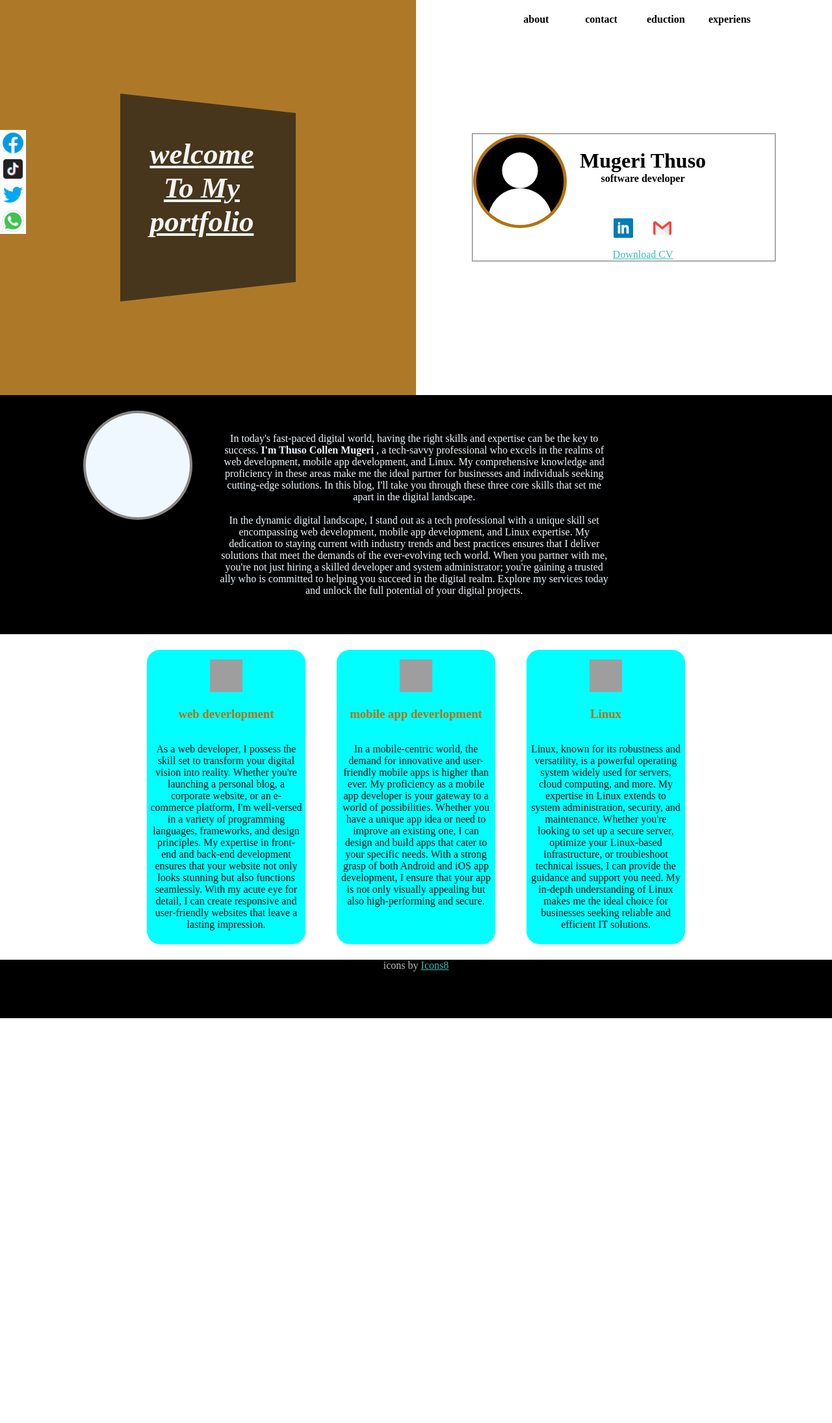
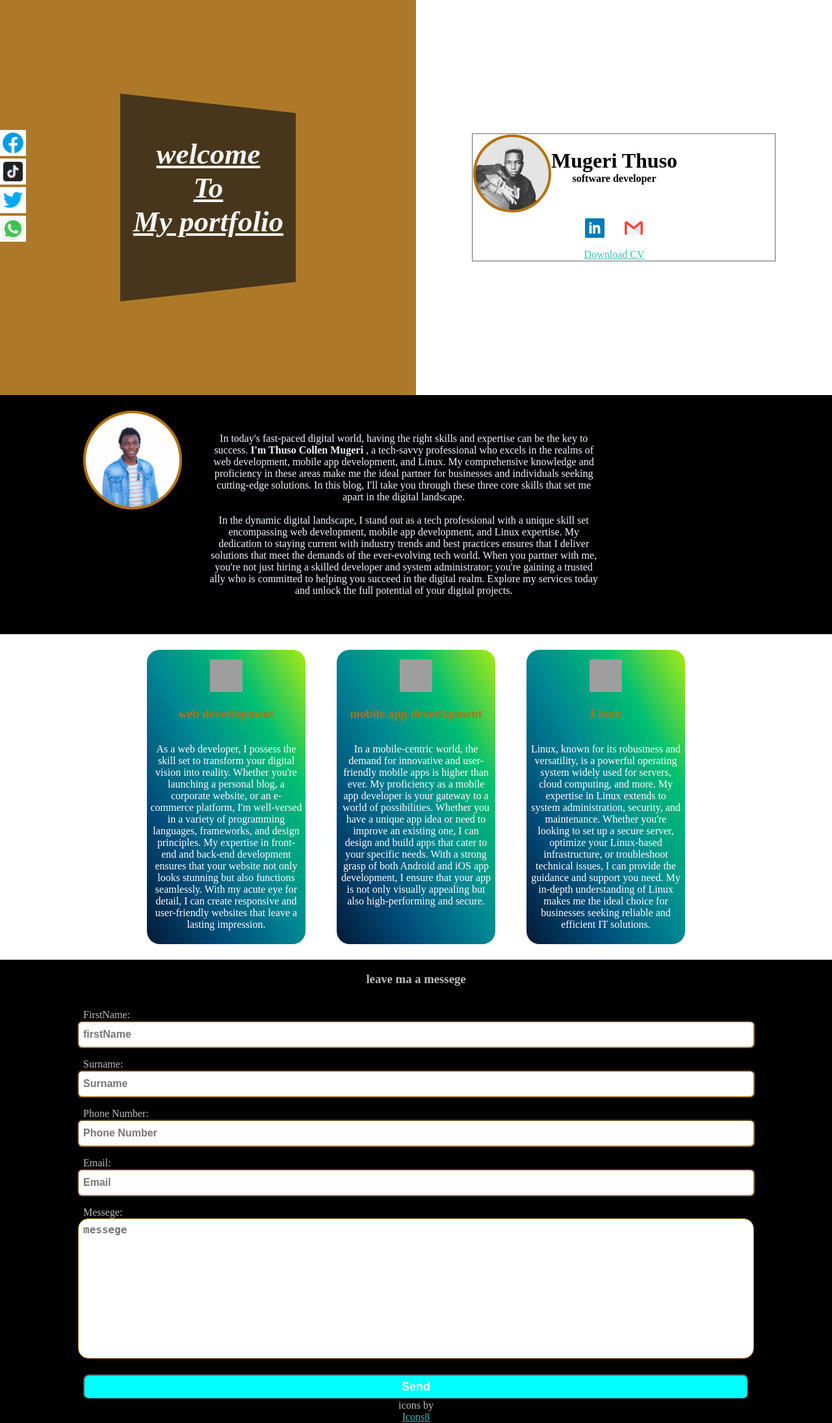
Before and after one commit to mugerithuso/mugerithuso.github.io, a PHP site: page /vhageri.html in a window 1280 px wide. Shown: the whole page at 65% size. Before the commit the page ends 1567 px from the top, so only its background shows below. Run offline with PHP 8.4, Linux system fonts and the light colour scheme; some libraries are stand-ins or nearby versions; grey boxes are pictures that could not be loaded.

Commit message:
Add files via upload

```diff
--- a/vhageri.css
+++ b/vhageri.css
@@ -41,7 +41,7 @@ body{
 }
 .logo h2{
     position: absolute;
-    left: 18%;
+    left: 16%;
     font-size: 45px;
     font-style: italic;
     font-weight: bolder;
@@ -60,6 +60,7 @@ body{
     top:0;
     justify-content: center;
     background-color: rgb(255, 255, 255);
+    transition: top 1s;
 
 
 }
@@ -85,6 +86,9 @@ body{
     color: rgb(81, 189, 189);
     text-decoration:line-through;
 }
+.hide{
+    height: 0px;
+}
 .ppcontainer{
     border-width: 2px;
     border-color: rgb(218, 214, 214);
@@ -99,11 +103,18 @@ body{
     width: 9rem;
     background-color: rgb(179, 114, 17);
     border-radius: 100%;
-    margin-right: 20px;
+    border-color: rgb(179, 114, 17);
+    border-style: solid;
+    border-width: 4px;
+}
+#ptrofile{
+    height: 7rem;
+    width: 7rem;
 }
 .ptrofile img{
     width: inherit;
     height: inherit;
+    border-radius: 100%;
     margin: 0;
 }
 .ppcontainer p{
@@ -113,7 +124,7 @@ body{
 }
 .social{
 
-}
+}   /******************** on hover animation transformation *********************/
 @keyframes bounce {
 	0%, 100%, 20%, 50%, 80% {
 		-webkit-transform: translateY(0);
@@ -220,7 +231,7 @@ body{
 .card{
     margin: 24px;
     width: 234px;
-    background-color: aqua;
+    background-image: linear-gradient(to right top, #051937, #004d7a, #008793, #00bf72, #a8eb12);
     text-align: center;
     border-radius: 20px;
     padding: 5px;
@@ -239,17 +250,19 @@ body{
 .skilText{
     height:fit-content;
     width: 100%;
-    color: rgb(10, 8, 10);
+    color: white;
     overflow: hidden;
 }
 /*********************************foot************************/
 .foot{
-    height: 90px;
+    height: auto;
     width: 100%;
     background: black;
     color: rgb(189, 189, 189);
+    display: flex;
+    flex-direction: column;
     text-align: center;
-    justify-content: baseline;
+
 }
 .links{
     display: flex;
@@ -260,10 +273,79 @@ body{
     cursor: pointer;
 
 
+
 }
 .manuIcon{
     display: none;
 }
+form{
+    width: 80%;
+    display: flex;
+    flex-direction: column;
+    align-items: center;
+    align-self: center;
+
+
+}
+.formInput{
+    width: 100%;
+    height: 24px;
+    padding: 7px;
+    border-color: rgb(173, 121, 41);
+    border-radius: 7px;
+    font-size: 16px;
+    font-weight: bolder;
+
+}
+form p{
+    align-self: flex-start;
+    margin-top: 1em;
+    margin-bottom: 0px;
+}
+#messege{
+    height: 200px;
+    width: 100%;
+    columns: 6;
+    padding: 7px;
+    resize: none;
+    border-radius: 1em;
+
+
+}
+form button{
+    width: 100%;
+    height: 39px;
+    background-color: aqua;
+    border-radius: 9px;
+    align-self: flex-start;
+    margin-top: 24px;
+    color: whitesmoke;
+    font-size: 18px;
+    font-weight: bolder;
+}
+.alert{
+    position: fixed;
+    top: 25px;
+    background-color: green;
+    align-self: center ;
+    width: 50%;
+    padding: 14px;
+    border-radius: 11px;
+    color: white;
+    display: none;
+    font-size: 18px;
+}
+.missingValueAlert{
+    position: fixed;
+    top: 25px;
+    align-self: center ;
+    width: 50%;
+    background-color: black;
+    color: orangered;
+    display: none;
+    font-size: 18px;
+}
+
 /********************************* mobile device******************************************/
 
 @media screen and (max-width: 800px) {
@@ -295,6 +377,7 @@ body{
     display: flex;
     flex-direction: column;
     align-content: center;
+
   }
   .manuBar ul li{
     color: whitesmoke;
@@ -343,6 +426,7 @@ body{
   .blogText p{
     margin: 0px;
     width: 100%;
+    text-align: left;
   }
   .blogPtofile{
     margin-bottom: 14px;
@@ -352,6 +436,9 @@ body{
     margin: 0;
     padding-bottom: 18px;
   }
+  #manu :: after{
+    top: 0;
+  }
 
 
 }
--- a/vhageri.html
+++ b/vhageri.html
@@ -6,13 +6,29 @@
     <link rel="stylesheet" href="vhageri.css">
     <title>Document</title>
 </head>
-<body>
+<body onscroll="hidemanu()">
+
+
 
     <script >
       function openManu(){
                document.getElementById("manu").classList.toggle("show");
 
            }
+           /* When the user scrolls down, hide the navbar. When the user scrolls up, show the navbar */
+        var prevScrollpos = window.pageYOffset;
+        window.onscroll = function() {
+          var currentScrollPos = window.pageYOffset;
+          if (prevScrollpos > currentScrollPos) {
+            document.getElementById("manu").style.top = "0";
+
+          } else {
+            document.getElementById("manu").style.top = "-70px";
+
+          }
+          prevScrollpos = currentScrollPos;
+        }
+
 
 
     </script>
@@ -20,12 +36,12 @@
     <div class="container1" >
         <div class="Half" id="firstHalf">
             <div class="logo" id="logo">
-                <h2>welcome <br>To My <br> portfolio</h2>
+                <h2>welcome <br>To<br>My portfolio</h2>
             </div>
         </div>
 
         <div class="Half">
-            <div class="manuBar" id="manu">
+            <div class="manuBar" id="manu" >
                 <ul>
                     <li>about</li>
                     <li>contact</li>
@@ -36,7 +52,7 @@
             </div>
             <div class="ppcontainer">
                 <div class="ptrofile" id="ptrofile">
-                    <img src="abstract-user-flat-4.svg" alt="profilepic">
+                    <img src="WhatsApp Image 2023-11-23 at 17.57.34.jpeg" alt="profilepic">
                 </div>
                 <div>
                     <h1>Mugeri Thuso<p>software developer</p></h1> <br>
@@ -60,7 +76,8 @@
 
         <div class="box">
 
-            <div class="blogPtofile">
+            <div class="ptrofile">
+                <img src="photo1700719769.jpeg" alt="profile" >
 
             </div>
             <div class="blogText">
@@ -161,17 +178,48 @@
         </div>
     </div>
     <div class="foot">
+        <form id="reply">
+            <h3>leave ma a messege </h3>
+            <p>FirstName:</p>
+            <input type="text" name="firstName" placeholder="firstName" class="formInput" id="firstName">
+            <p>Surname:</p>
+            <input type="text" name="Surname" placeholder="Surname" class="formInput" id="Surname">
+            <p>Phone Number:</p>
+            <input type="cell" name="phoneNumber" placeholder="Phone Number" class="formInput" maxlength="10" id="phoneNumber">
+            <p>Email:</p>
+            <input type="Email" name="Email" placeholder="Email" class="formInput" id="Email">
+            <p>Messege:</p>
+            <textarea class="formInput" id="messege" placeholder="messege"  placeholder="messege" id="messege"></textarea>
+            <button id="submit" name="submit">Send</button>
+            <div class="alert" id="alert"><p>your messge is submited succesfully.<br> I will get back to you if needs be....
+                <br><br> <strong>Thank you for our feedback....!</strong>
+            </p></div>
+
+            <p class="missingValueAlert" id="missing">Fill in missing all missing vallues...!!!</p>
+
+
+
+
+        </form>
+
          icons by <a target="_blank" href="https://icons8.com">Icons8</a>
          <button class="manuIcon" id="manubtn" onclick="openManu()">
             <img width="30" height="30" src="https://img.icons8.com/doodle/30/000000/menu.png" alt="menu"/>
-
         </button>
 
         <div class="links">
-            <img width="40" height="40" src="icons8-facebook.gif"/>
-            <img width="40" height="40" src="icons8-tiktok.gif"/>
-            <img width="40" height="40" src="icons8-twitter.gif"/>
-            <img width="40" height="40" src="icons8-whatsapp.gif"/>
+            <a href="https://www.facebook.com/roitwani.mudau" target="facebook">
+                <img width="40" height="40" src="icons8-facebook.gif"/>
+            </a>
+            <a href="https://www.tiktok.com/@mugeritc?is_from_webapp=1&sender_device=pc" target="tiktok">
+                <img width="40" height="40" src="icons8-tiktok.gif"/>
+            </a>
+            <a href="https://twitter.com/mugerithuso" target="twitter">
+                <img width="40" height="40" src="icons8-twitter.gif"/>
+            </a>
+            <a href="https://wa.me/qr/DP5NREXGBTZCJ1" target="whatsApp">
+                <img width="40" height="40" src="icons8-whatsapp.gif"/>
+            </a>
         </div>
 
     </div>
@@ -181,5 +229,10 @@
 
     </div>
 
+
+    <script type="text/javascript" src="https://cdnjs.cloudflare.com/ajax/libs/firebase/7.14.1-0/firebase.js"></script>
+    <script type="text/javascript" src="vhageri.js"></script>
+
+
 </body>
 </html>
--- a/vhageri.js
+++ b/vhageri.js
@@ -1,27 +1,77 @@
-function openManu() {
-     document.getElementById("drower").style.width = "150px"
+ // Your web app's Firebase configuration
+ const firebaseConfig = {
+    apiKey: "AIzaSyAEJ1q0qyp2AlG1hSnCZSqFUFNJh_u90Pg",
+    authDomain: "my-web-8c1de.firebaseapp.com",
+    databaseURL: "https://my-web-8c1de-default-rtdb.firebaseio.com",
+    projectId: "my-web-8c1de",
+    storageBucket: "my-web-8c1de.appspot.com",
+    messagingSenderId: "693317968305",
+    appId: "1:693317968305:web:9645e9e77e0f710272dd90"
+  };
+
+  // Initialize Firebase
+  firebase.initializeApp(firebaseConfig);
+
+  //reference database
+  const visitoresMG = firebase.database().ref('visitores');
+
+  document.getElementById('reply').addEventListener("submit", submitForm);
 
 
+  function submitForm(e) {
+   e.preventDefault();
+
+   //getting variables from the form
+   var firstName = document.getElementById('firstName').value;
+   var Surname = document.getElementById('Surname').value;
+   var Email = document.getElementById('Email').value;
+   var Messege = document.getElementById('messege').value;
+   var phone = document.getElementById('phoneNumber').value;
+
+
+   if(firstName !="" && Surname !="" && Email !="" && Messege !="" && phone !="" ){
+      //saving data to the database
+      seveData(firstName,Surname,Email,Messege,phone);
+
+      //enebling success alert messege
+      document.getElementById("alert").style.display = "block";
+   //desable alert messege
+   setTimeout(() => {
+         document.getElementById("alert").style.display = "none";
+      }, 3000)
+
+
+   //reset the  form
+   document.getElementById('reply').reset()
+   }
+   else {
+
+      //eneble missing values alert messege
+      document.getElementById("missing").style.display = "block";
+
+      //desable alert messege
+      setTimeout(() => {
+         document.getElementById("missing").style.display = "none";
+      }, 2000)
+   }
 }
 
-function closeManu() {
-     document.getElementById("drower").style.width="0"
 
-}
-function scrool(name){
-    const element = document.getElementById(name);
-    element.scrollIntoView();
 
-}
-function sendEmail() {
-     Email.send({
-         Host : "smtp.mailslurp.com",
-         Username : "<mailslurp username>",
-         Password : "<mailslurp password>",
-         To : 'recipient@example.com',
-         From : "sender@example.com",
-         Subject : "Test email",
-         Body : "<html><h2>Header</h2><strong>Bold text</strong><br></br><em>Italic</em></html>"
-     }).then(message => alert(message)
-     );
-     }
+  const seveData = ( firstName,Surname,Email, Messege,   phone) => {
+   var newvisitoresMG = visitoresMG.push();
+
+   newvisitoresMG.set({
+       firstName: firstName,
+      Surname: Surname,
+      Email: Email,
+      Messege: Messege,
+      phoneNumber: phone,
+
+   })
+  }
+
+  /*const getElementvale = (id) => {
+   return document.getElementById(id).value
+  }
+*/
```
Also changed, not shown: WhatsApp Image 2023-11-23 at 17.57.34.jpeg (added), photo1700719769 (1).jpeg (added), photo1700719769.jpeg (added).
